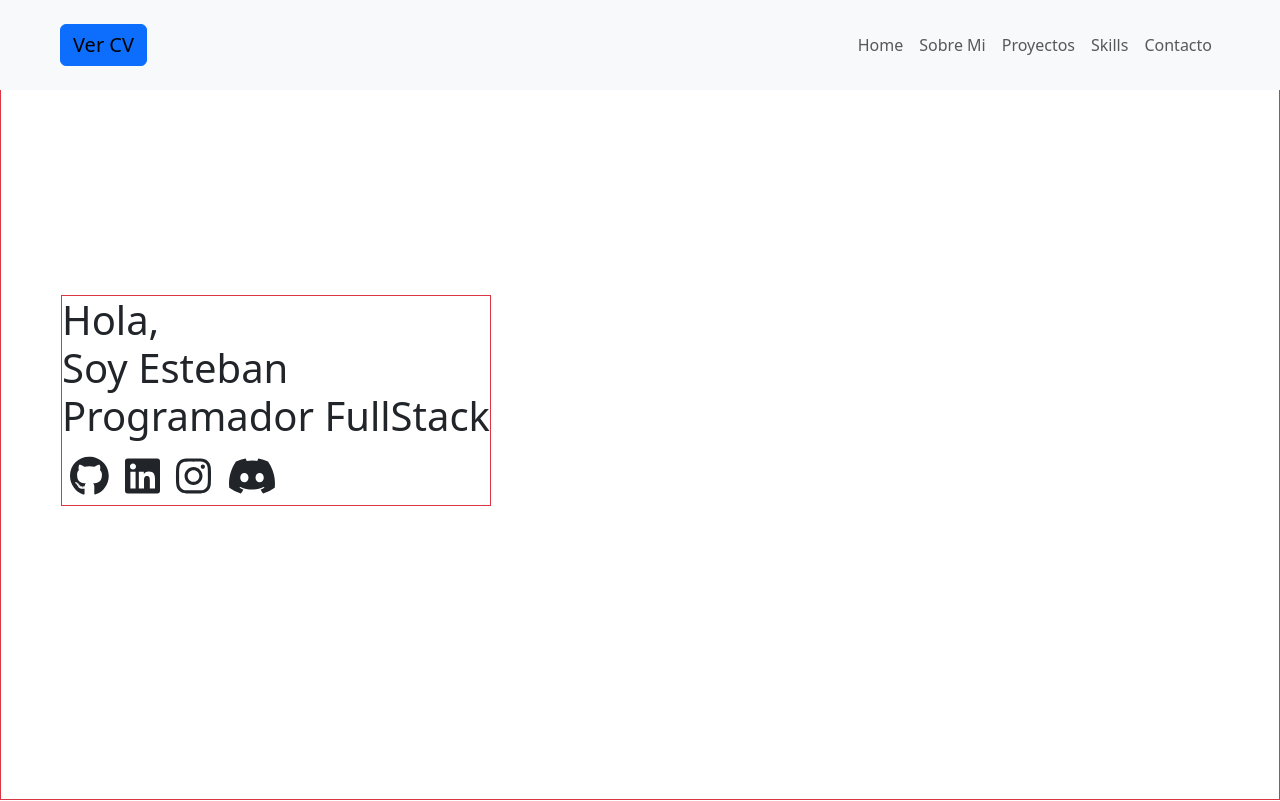
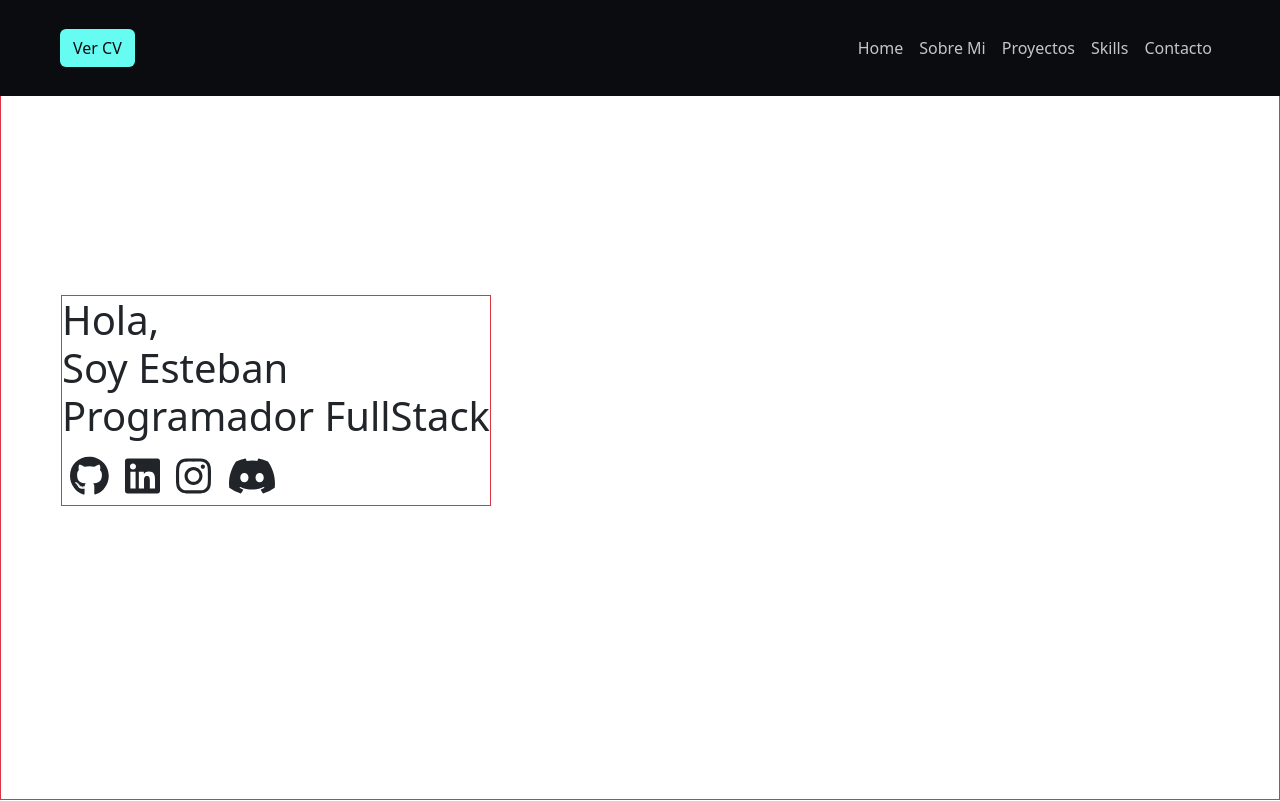
Before and after one commit to 3steban99/Portfolio-2.0, a React (Vite) app: page / in a window 1280 px wide. Shown: the top 801 px of the page. Built offline with nearby package versions, Linux system fonts and the light colour scheme.

Commit message:
Creation of the footer structure and color palettes

```diff
--- a/src/App.css
+++ b/src/App.css
@@ -4,8 +4,33 @@
     box-sizing: border-box;
 }
 
+:root{
+    --color-dark: #0B0C10;
+    --color-darkblue: #1F2833;
+    --color-whitelight: #C5C6C7;
+    --color-skyblue: #66FCF1;
+    --color-skybluelight: #45A29E;
+}
+
 .container-main{
     min-height: 100vh;
+}
+
+.bg-nav{
+    background-color: var(--color-dark);
+}
+
+.navbar-link a{
+    color: var(--color-whitelight);
+}
+
+.navbar-link a:hover{
+    color: var(--color-skyblue);
+}
+
+.navbar .navbar-brand .btn-cv {
+    background-color: var(--color-skyblue);
+    color: var(--color-dark);
 }
 
 
--- a/src/App.jsx
+++ b/src/App.jsx
@@ -6,6 +6,7 @@ import { About } from './components/About';
 import { Projects } from './components/Projects';
 import { Skills } from './components/Skills';
 import { Contacto } from './components/Contact';
+import { Footer } from './components/Footer';
 
 
 
@@ -20,6 +21,7 @@ function App() {
       <Projects />
       <Skills />
       <Contacto />
+      <Footer />
     </>
   )
 }
--- a/src/components/Footer.jsx
+++ b/src/components/Footer.jsx
@@ -0,0 +1,15 @@
+import { faCircleUp } from "@fortawesome/free-regular-svg-icons"
+import { FontAwesomeIcon } from "@fortawesome/react-fontawesome"
+
+
+export const Footer = ()=>{
+    return(
+        <div className="bg-light d-flex justify-content-center">
+            <div className="text-center">
+                <p>Gracias por observar</p>
+                <p>Creado por Esteban Barrionuevo | </p>
+                <FontAwesomeIcon icon={faCircleUp} />
+            </div>
+        </div>
+    )
+}
--- a/src/components/NavPortfolio.jsx
+++ b/src/components/NavPortfolio.jsx
@@ -8,12 +8,14 @@ export const NavPortfolio = () => {
 
     return (
         <div>
-            <Navbar expand="lg" className="bg-body-tertiary" fixed='top'>
+            <Navbar expand="lg" className="bg-nav" fixed='top'>
                 <Container fluid className='mx-5 py-3'>
-                    <Navbar.Brand href="#home" className='btn btn-primary'>Ver CV</Navbar.Brand>
+                    <Navbar.Brand href="#home">
+                        <button className='btn btn-cv'>Ver CV</button>
+                    </Navbar.Brand>
                     <Navbar.Toggle aria-controls="basic-navbar-nav" />
                     <Navbar.Collapse id="basic-navbar-nav">
-                        <Nav className="ms-auto">
+                        <Nav className="ms-auto navbar-link">
                             <Nav.Link href="#home">Home</Nav.Link>
                             <Nav.Link href="#link">Sobre Mi</Nav.Link>
                             <Nav.Link href="#link">Proyectos</Nav.Link>
```
